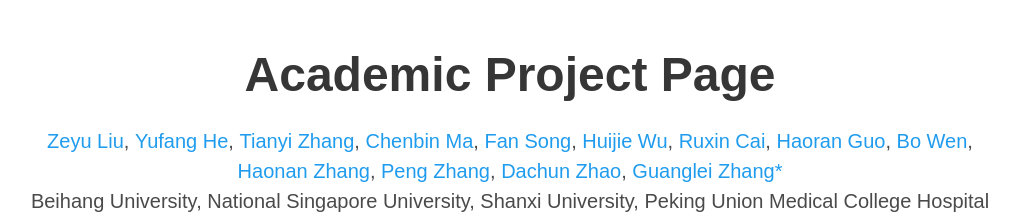
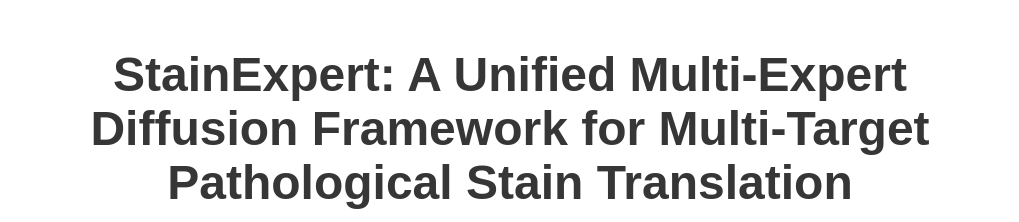
Before and after one commit to Rowerliu/StainExpert, a plain HTML site: page index.html in a window 1280 px wide. Shown: the top 222 px of the page, without its empty margins (130-1149 px from the left). Drawn offline with nearby package versions, Linux system fonts and the light colour scheme; some icons are missing; a web font is replaced by a local one.

Commit message:
20250618_2

```diff
--- a/index.html
+++ b/index.html
@@ -52,7 +52,7 @@
       <div class="container is-max-desktop">
         <div class="columns is-centered">
           <div class="column has-text-centered">
-            <h1 class="title is-1 publication-title">Academic Project Page</h1>
+            <h1 class="title is-1 publication-title">StainExpert: A Unified Multi-Expert Diffusion Framework for Multi-Target Pathological Stain Translation</h1>
             <div class="is-size-5 publication-authors">
               <!-- Paper authors -->
               <span class="author-block">
```
